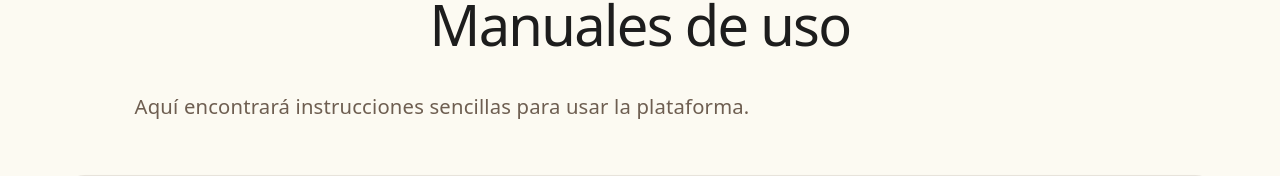
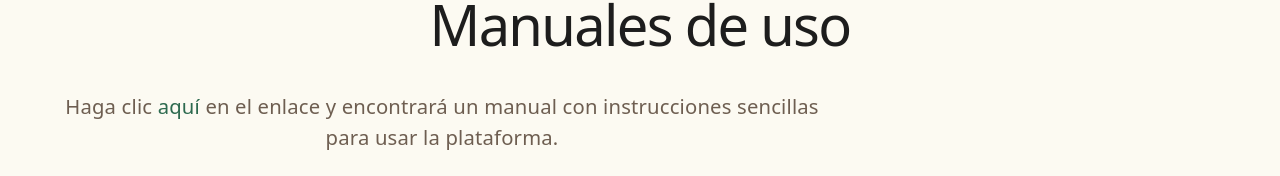
Before and after one commit to taesi23/ecoguardianes, a React (Vite) app: page /manuales in a window 1280 px wide. Shown: the part 329-505 px from the top of the page. Built offline with nearby package versions, Linux system fonts and the light colour scheme; no server answers.

Commit message:
ultimo cambio

```diff
--- a/src/components/pages/Manuales.tsx
+++ b/src/components/pages/Manuales.tsx
@@ -44,13 +44,12 @@ export default function Manuales() {
           <div className="mx-auto mb-5 flex h-16 w-16 items-center justify-center rounded-full bg-[#d8ece1] text-[#2d6a4f]">
             <BookOpen className="h-8 w-8" aria-hidden="true" />
           </div>
-          <a href="https://drive.google.com/file/d/1wBrIE5yx72qfQU6B8CQRHFTGjEO7bP3u/view?usp=sharing" target="_blank" rel="noopener noreferrer">
+          <a href="https://drive.google.com/file/d/1psTbiKpZVNgJKX14Ld7SUFQeUoVyT7pw/view?usp=sharing" target="_blank" rel="noopener noreferrer">
             <p className="mb-3 text-sm font-bold uppercase tracking-[0.18em] text-[#2d6a4f]">Guía Eco Guardianes</p>
-          </a>
           <h1 className="text-4xl font-extrabold leading-tight text-[#4a3728] md:text-5xl">Manuales de uso</h1>
           <p className="mx-auto items-center mt-5 max-w-2xl text-lg  text-[#4a3728]/80">
-            Aquí encontrará instrucciones sencillas para usar la plataforma.
-          </p>
+            Haga clic <a href="https://drive.google.com/file/d/1psTbiKpZVNgJKX14Ld7SUFQeUoVyT7pw/view?usp=sharing" target="_blank" rel="noopener noreferrer" className="text-[#2d6a4f] hover:underline">aquí</a> en el enlace y encontrará un manual con instrucciones sencillas para usar la plataforma.
+          </p></a>
         </header>
 
         <section className="mb-8 rounded-2xl bg-white p-6 shadow-sm ring-1 ring-[#4a3728]/10 sm:p-8" aria-labelledby="empezar">
```
